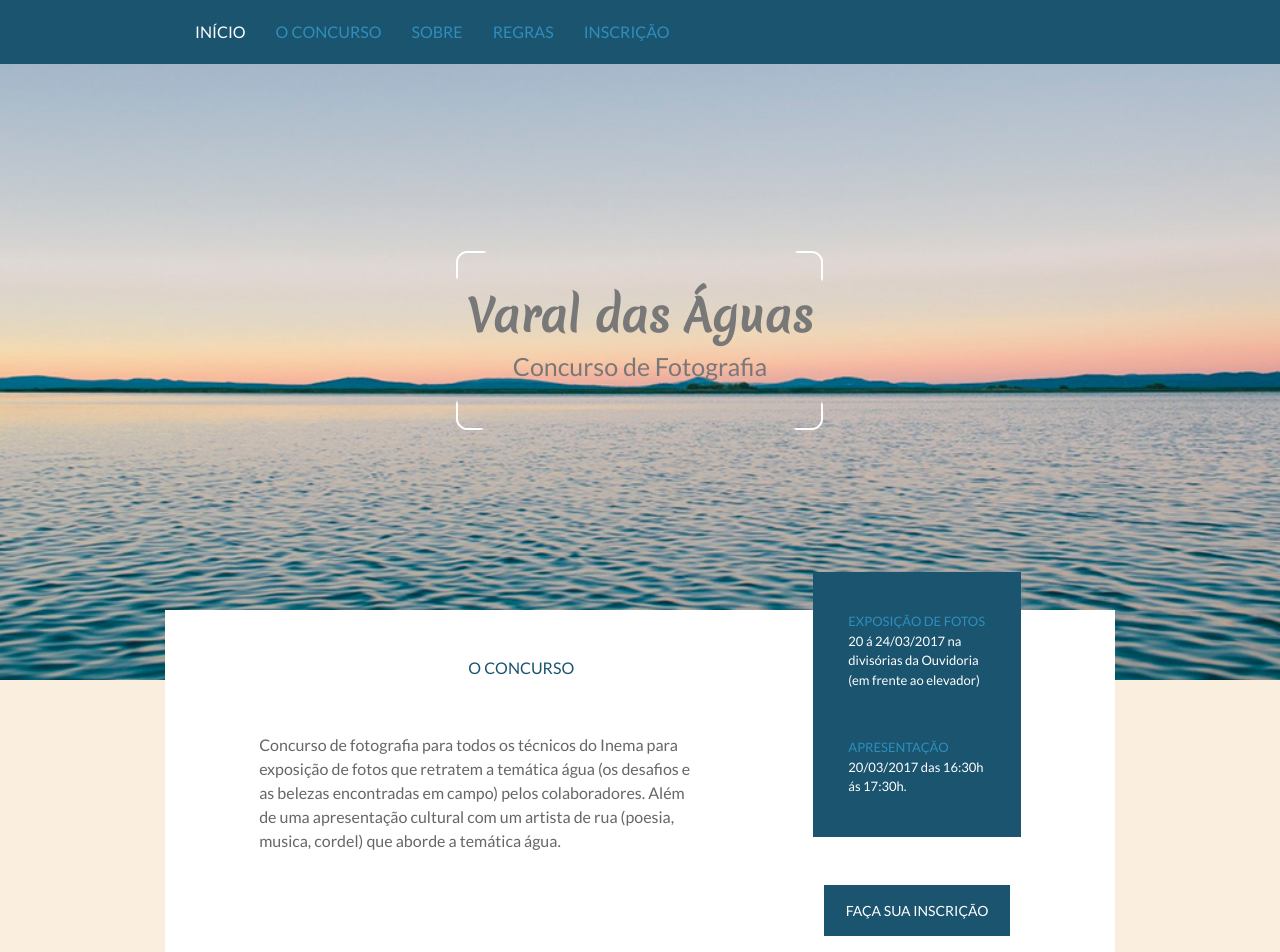
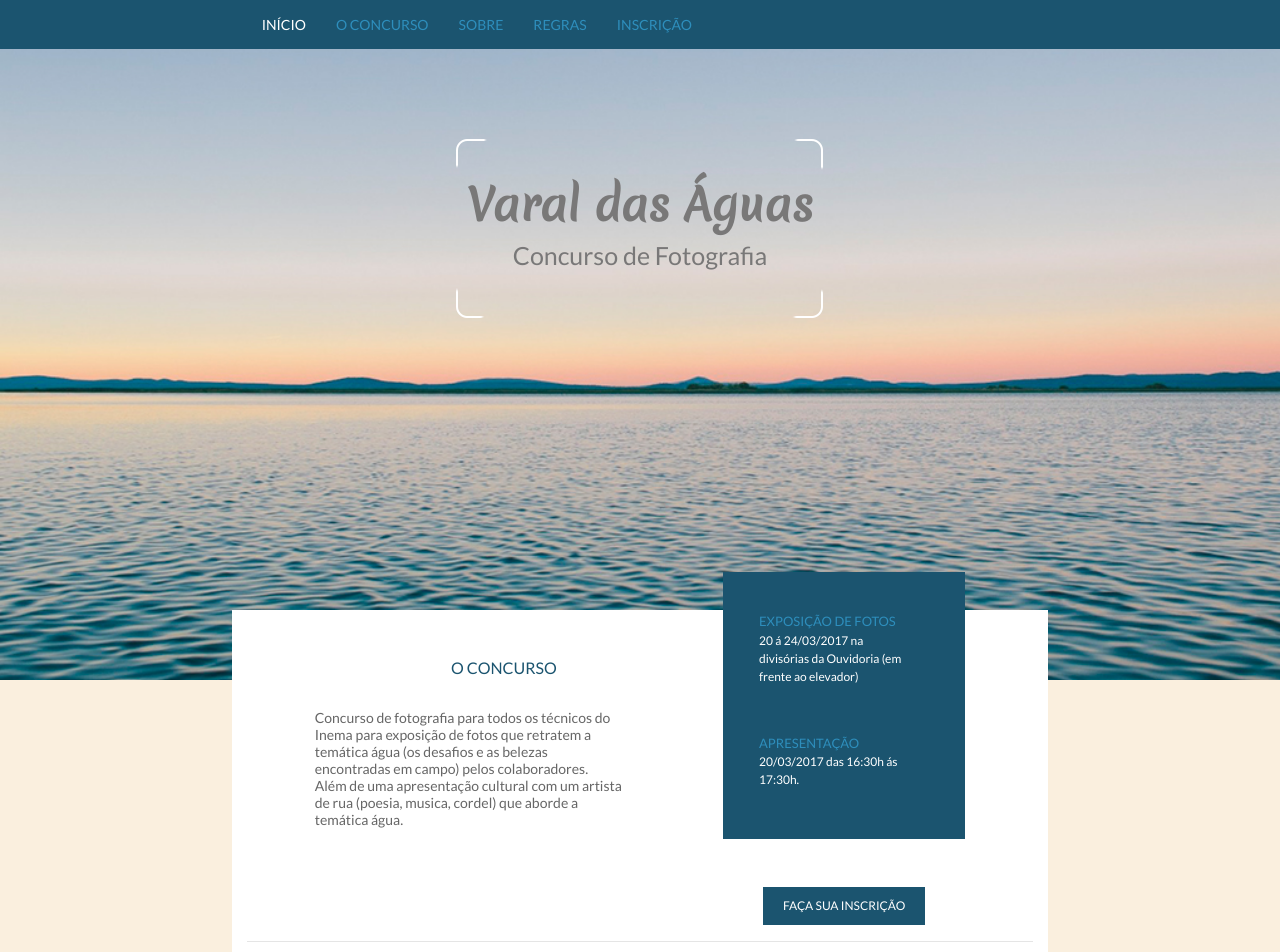
Before and after one commit to leosena777/desafio-inema-varal-das-aguas, a React (Create React App) app in the folder frontend/: page / in a window 1280 px wide. Shown: the top 952 px of the page. Built offline with nearby package versions, Linux system fonts and the light colour scheme.

Commit message:
:art:  Otimização de layout
>Otimizando itens do layout
>Deixando itens no padrão correto
> correção do tamanho do container

```diff
--- a/frontend/src/components/MainContent.js
+++ b/frontend/src/components/MainContent.js
@@ -25,20 +25,20 @@ const MainContent = () => (
           <div className="row">
             <div className="mainContainer col-10 offset-1">
               <div className="row">
-                <div className="col-7 offset-1 mt-5">
+                <div className="col-6 offset-1 mt-5">
                   <h1>O CONCURSO</h1>
                   <div className="row">
-                    <p className="mt-5 col-10">
+                    <p className="mt-4 col-10">
                       Concurso de fotografia para todos os técnicos do Inema
                       para exposição de fotos que retratem a temática água (os
                       desafios e as belezas encontradas em campo) pelos
-                      colaboradores. Além de uma apresentação cultural com um
-                      artista de rua (poesia, musica, cordel) que aborde a
-                      temática água.
+                      colaboradores. <br /> Além de uma apresentação cultural
+                      com um artista de rua (poesia, musica, cordel) que aborde
+                      a temática água.
                     </p>
                   </div>
                 </div>
-                <div className="col-3">
+                <div className="col-4">
                   <Boxinfo />
                 </div>
               </div>
--- a/frontend/src/styles/App.scss
+++ b/frontend/src/styles/App.scss
@@ -1,12 +1,16 @@
 @import "_colors";
+@import "_mixin";
 
 body {
   font-family: "Lato", sans-serif;
 }
+.container {
+  max-width: 980px;
+}
 
 .menu-topo {
   background: $primary;
-  padding: 20px;
+  padding: 14px;
   position: fixed;
   width: 100%;
   z-index: 10;
@@ -19,6 +23,8 @@ body {
         display: block;
         padding: 0px 15px;
         text-decoration: none;
+        font-size: 14px;
+        @include animate;
         &:hover {
           color: #fff;
         }
@@ -40,9 +46,10 @@ header {
   display: flex;
   justify-content: center;
   .box-logo {
+    margin-top: 130px;
     padding: 50px 20px;
     border-radius: 15px;
-    align-self: center;
+    align-self: flex-start;
     color: $grey;
     text-align: center;
     background: url("../images/borda.png") no-repeat center center;
@@ -66,22 +73,26 @@ main {
   }
   p {
     color: $grey-text;
+    font-size: 14px;
+    line-height: 17px;
   }
   .mainContainer {
     background: $white;
     margin-top: -70px;
+    padding-bottom: 50px;
   }
   .box-info {
     .box-blue {
       background: $primary;
       margin-top: -38px;
-      padding: 40px 35px;
+      padding: 40px 50px 50px 36px;
       font-size: 13px;
       .titulo {
         color: $secondary;
       }
       .texto {
         color: $white;
+        font-size: 12px;
       }
     }
     .box-bt {
@@ -91,8 +102,12 @@ main {
         background: $primary;
         border: none;
         color: #fff;
-        padding: 15px 22px;
-        font-size: 14px;
+        padding: 10px 20px;
+        font-size: 12px;
+        @include animate;
+        &:hover {
+          background: #288ebc;
+        }
       }
     }
   }
--- /dev/null
+++ b/frontend/src/styles/_mixin.scss
@@ -0,0 +1,7 @@
+@mixin animate {
+  -webkit-transition: all 300ms ease-in-out;
+  -moz-transition: all 300ms ease-in-out;
+  -ms-transition: all 300ms ease-in-out;
+  -o-transition: all 300ms ease-in-out;
+  transition: all 300ms ease-in-out;
+}
```
